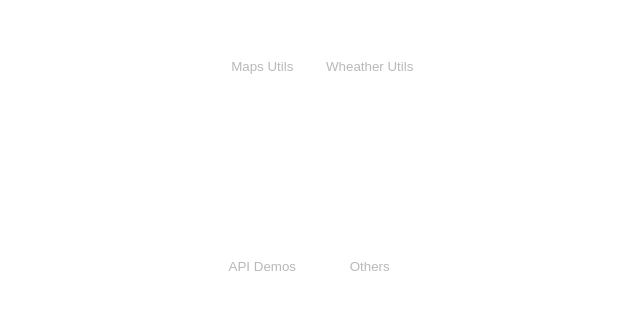
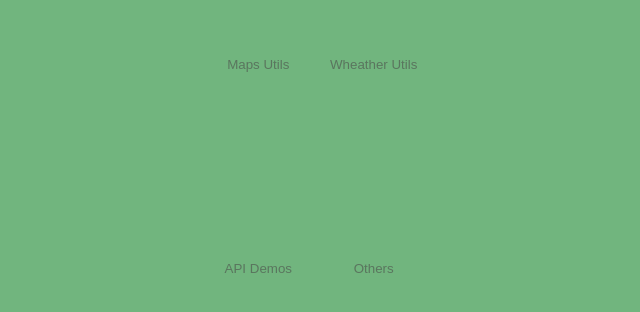
Before and after one commit to jgrandon/Portfolio-NextJs, a Next.js app: page / in a window 1280 px wide. Shown: the part 248-560 px from the top of the page, without its empty margins (324-964 px from the left). Built offline with nearby package versions, Linux system fonts and the light colour scheme.

Commit message:
fix (styles): add basic styling to home page

```diff
--- a/src/app/UI/atoms/Button/Button.module.css
+++ b/src/app/UI/atoms/Button/Button.module.css
@@ -1,15 +1,16 @@
 .button {
+    color: var(--foreground-enfasis);
     background-color: transparent;
-    color: rgb(185, 185, 185);
     border: none;
     padding: 10px;
     border-radius: 5px;
     transition: background .2s, color .2s, border-color .2s;
+    width: -webkit-fill-available;
 }
 
 @media (hover: hover) and (pointer: fine) {
   .button:hover {
-    background-color: rgba(255, 255, 255, 0.048);
+    background-color: var(--background-enfasis);
     border-color: transparent;
     color: rgb(255, 255, 255);
   }
--- a/src/app/globals.css
+++ b/src/app/globals.css
@@ -1,15 +1,3 @@
-:root {
-  --background: #ffffff;
-  --foreground: #171717;
-}
-
-@media (prefers-color-scheme: dark) {
-  :root {
-    --background: #0a0a0a;
-    --foreground: #ededed;
-  }
-}
-
 html,
 body {
   max-width: 100vw;
--- a/src/app/pages/home.module.css
+++ b/src/app/pages/home.module.css
@@ -5,17 +5,9 @@
 
 .grid {
     padding: 50px 0px;
-    /* height: 500px; */
-    /* gap: 30px; */
+    gap: 8px;
     display: grid;
-    /* grid-template:  50% 50% / 1fr 1fr; */
-    grid-template-columns: 1fr 1fr;
-    grid-template-rows: 1fr 1fr;
+    grid-template:  1fr 1fr / 1fr 1fr;
     height: inherit;
     justify-items: center;
 }
-
-.grid > * {
-    width: -webkit-fill-available;
-    /* border: 1px solid white; */
-}
```
